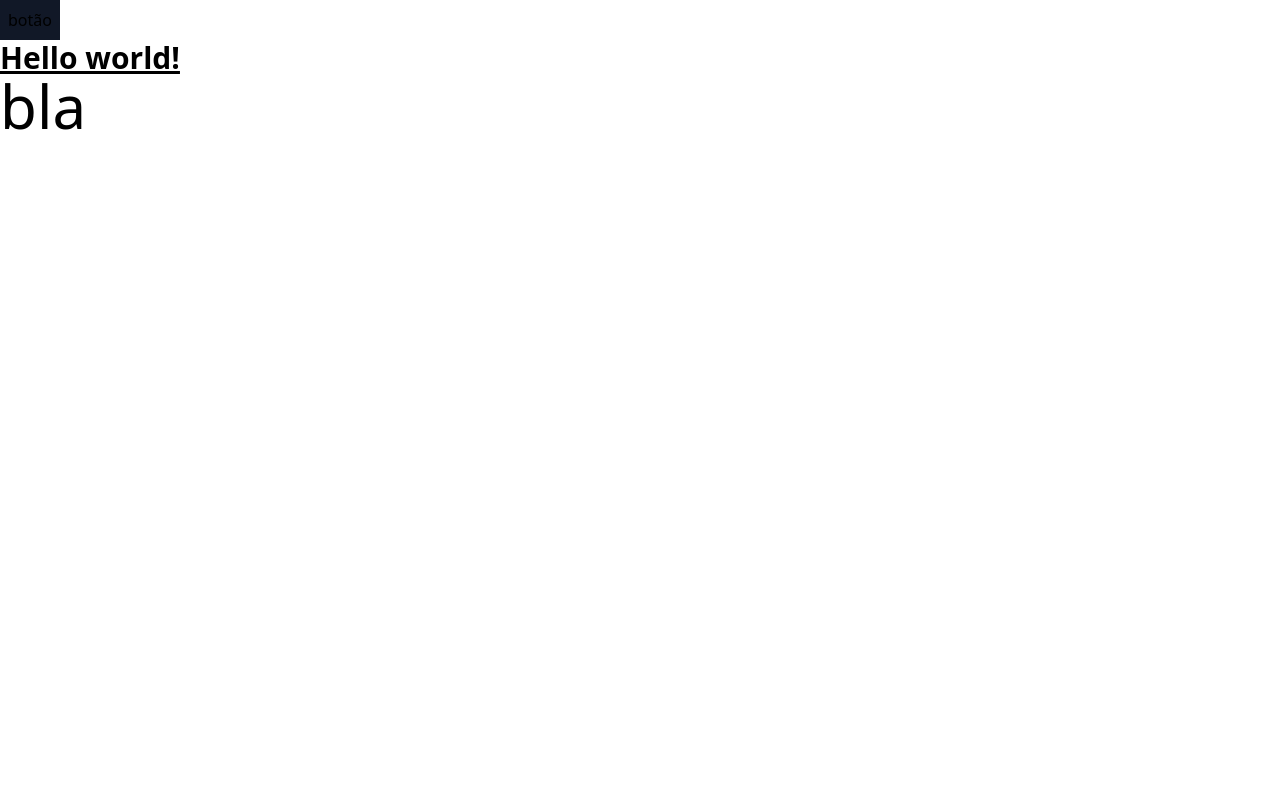
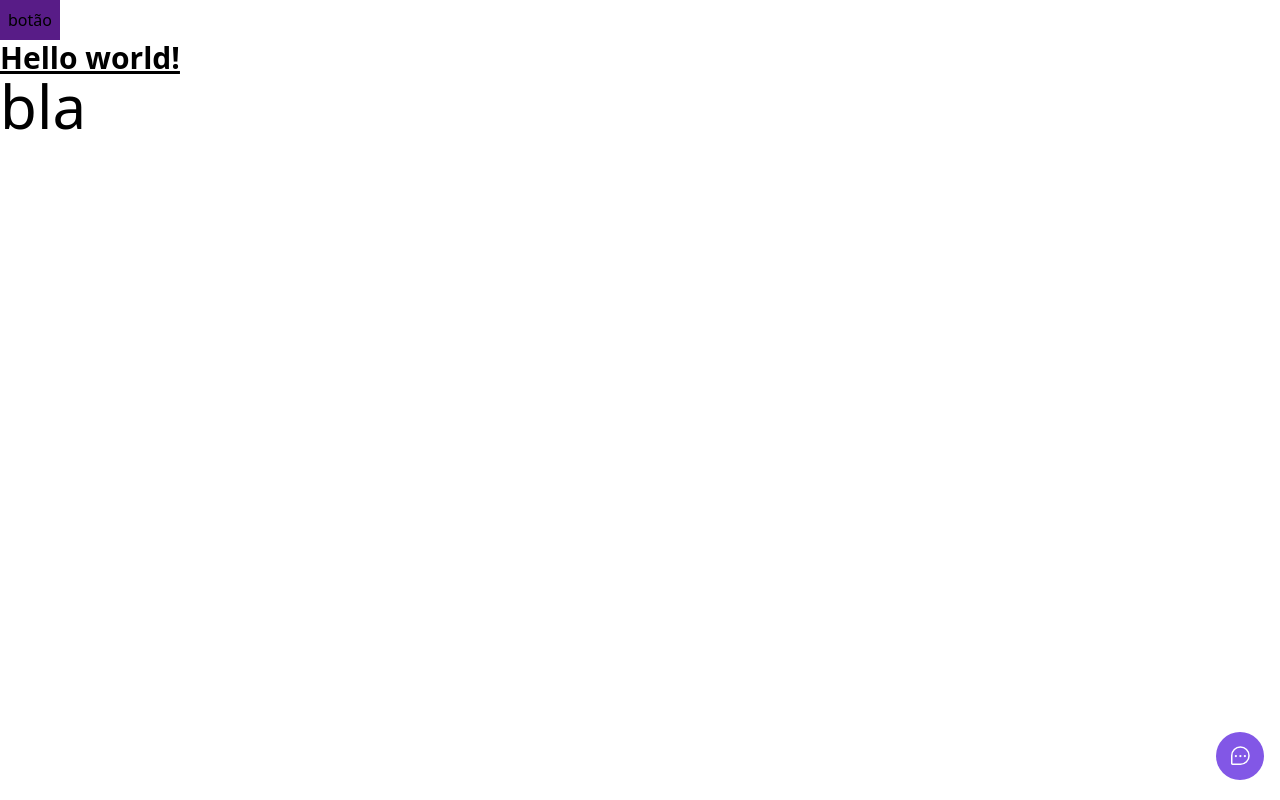
Before and after one commit to Knoka1/sitewidget, a React (Vite) app: page / in a window 1280 px wide. Built offline with nearby package versions, Linux system fonts and the light colour scheme.

Commit message:
Created Widget Design and added package-locks to .gitignore

```diff
--- a/src/App.tsx
+++ b/src/App.tsx
@@ -1,12 +1,14 @@
 import React from "react";
 import { useState } from "react";
+
+import Widget from "./components/Widget";
 
 interface ButtonProps {
   text?: string;
 }
 
 function Exemplo(props: ButtonProps) {
-  return <button className="bg-gray-900 p-2">{props.text} </button>;
+  return <button className="bg-purple-900 p-2">{props.text} </button>;
 }
 
 function App() {
@@ -17,6 +19,7 @@ function App() {
       <Exemplo text="botão" />
       <h1 className="text-3xl font-bold underline">Hello world!</h1>
       <h2 className="text-6xl">bla</h2>
+      <Widget />
     </div>
   );
 }
--- /dev/null
+++ b/src/components/Widget.tsx
@@ -0,0 +1,25 @@
+import React from "react";
+
+import { ChatTeardropDots } from "phosphor-react";
+import { Popover } from "@headlessui/react";
+
+interface WidgetProps {
+  hoverText?: string;
+}
+
+function Widget(props: WidgetProps) {
+  //The is no need to manage state because headless UI already does it with Popover
+  return (
+    <Popover className="absolute bottom-5 right-4">
+      <Popover.Panel>{props.hoverText || <p>Panel Text</p>}</Popover.Panel>
+      <Popover.Button className="bg-brand-500 rounded-full px-3 h-12 text-white flex items-center group">
+        <ChatTeardropDots className="w-6 h-6" />
+        <span className="max-w-0 overflow-hidden group-hover:max-w-xs transition-all duration-500 ease-linear">
+          Feedback
+        </span>
+      </Popover.Button>
+    </Popover>
+  );
+}
+
+export default Widget;
--- a/tailwind.config.js
+++ b/tailwind.config.js
@@ -1,7 +1,13 @@
 module.exports = {
   content: ["./src/**/*.tsx"],
   theme: {
-    extend: {},
+    extend: {
+      colors: {
+        brand: {
+          500: "#8257e6",
+        },
+      },
+    },
   },
   plugins: [],
 };
```
Also changed, not shown: 1 other file (tests, documents, lock files or other folders).
